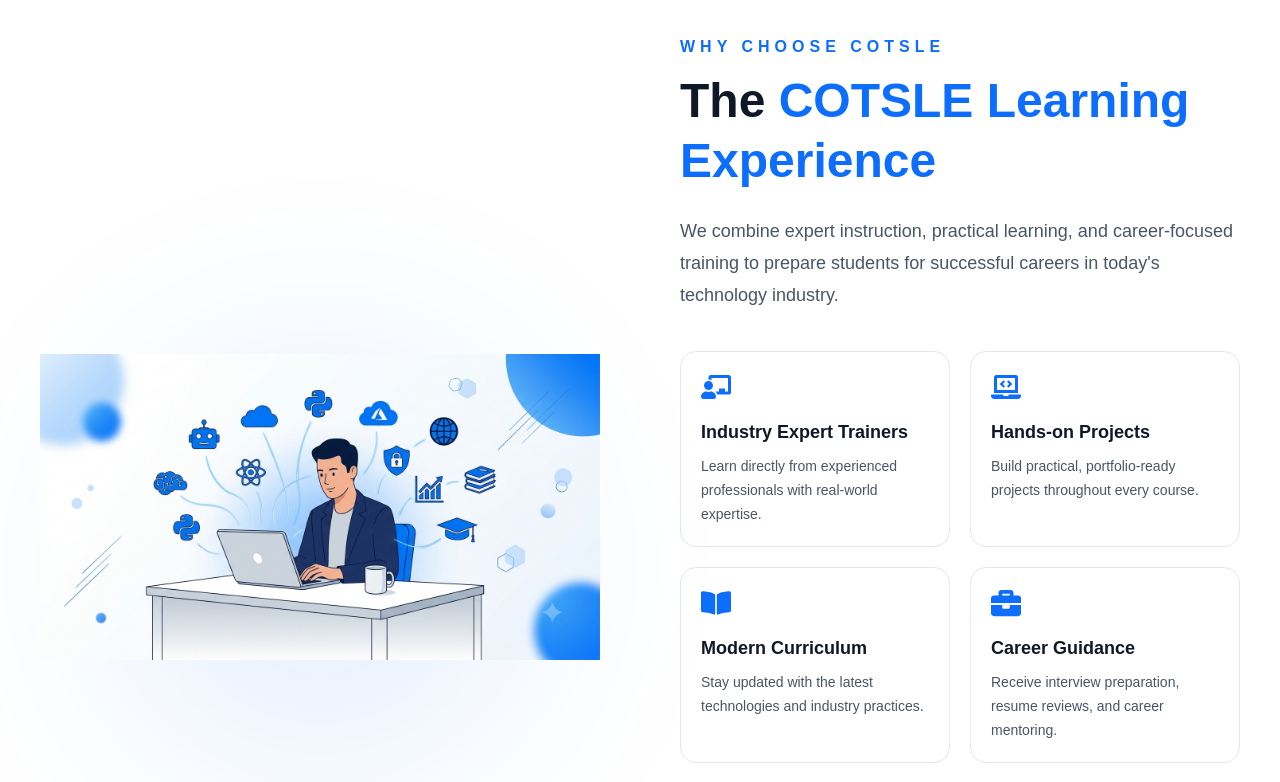
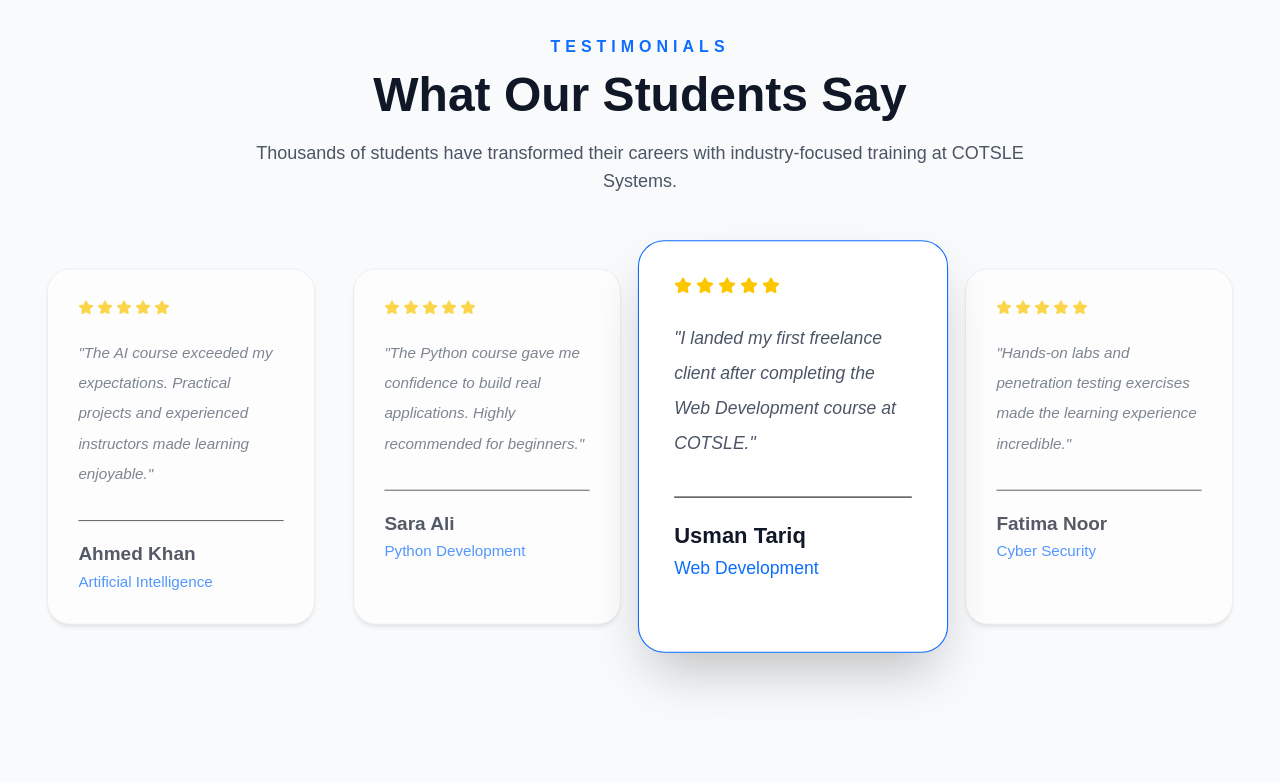
Before and after one commit to emaanfatima312005-wq/cotsle, a Next.js app: page /systems in a window 1280 px wide. Shown: the part 3680-4462 px from the top of the page. Built offline with nearby package versions, Linux system fonts and the light colour scheme.

Commit message:
finalised home page of systems

```diff
--- a/app/systems/page.js
+++ b/app/systems/page.js
@@ -2,7 +2,7 @@
 import About from "../../components/systems/About";
 import Services from "../../components/systems/Services";
 import WhyChoose from "../../components/systems/WhyChoose";
-import LearningExperience from "../../components/systems/LearningExperience";
+import Testimonials from "../../components/systems/Testimonials";
 import Inquiry from "../../components/systems/Inquiry";
 
 export default function Home() {
@@ -12,7 +12,7 @@
         <About />
         <Services />
         <WhyChoose />
-        <LearningExperience />
+        <Testimonials />
         <Inquiry />
       </main>
   );
--- a/components/systems/LearningExperience.jsx
+++ /dev/null
@@ -1,124 +0,0 @@
-import Image from "next/image";
-import {
-  FaChalkboardTeacher,
-  FaLaptopCode,
-  FaBriefcase,
-  FaBookOpen,
-  FaUserGraduate,
-  FaClock,
-} from "react-icons/fa";
-
-export default function LearningExperience() {
-  const features = [
-    {
-      icon: <FaChalkboardTeacher />,
-      title: "Industry Expert Trainers",
-      description:
-        "Learn directly from experienced professionals with real-world expertise.",
-    },
-    {
-      icon: <FaLaptopCode />,
-      title: "Hands-on Projects",
-      description:
-        "Build practical, portfolio-ready projects throughout every course.",
-    },
-    {
-      icon: <FaBookOpen />,
-      title: "Modern Curriculum",
-      description:
-        "Stay updated with the latest technologies and industry practices.",
-    },
-    {
-      icon: <FaBriefcase />,
-      title: "Career Guidance",
-      description:
-        "Receive interview preparation, resume reviews, and career mentoring.",
-    },
-    {
-      icon: <FaUserGraduate />,
-      title: "Placement Assistance",
-      description:
-        "Connect with internships and employment opportunities after training.",
-    },
-    {
-      icon: <FaClock />,
-      title: "Flexible Learning",
-      description:
-        "Study on-campus or online with schedules designed for your convenience.",
-    },
-  ];
-
-  return (
-    <section className="py-24 bg-white">
-      <div className="max-w-7xl mx-auto px-6 lg:px-10">
-
-        <div className="grid lg:grid-cols-2 gap-20 items-center">
-
-          {/* Left Illustration */}
-
-          <div className="relative flex justify-center">
-
-            <div className="absolute w-[420px] h-[420px] rounded-full bg-[#0D6EFD]/10 blur-[100px]" />
-
-            <Image
-              src="/images/learning-experience.png"
-              alt="Learning Experience"
-              width={600}
-              height={600}
-              className="relative z-10 w-full max-w-xl"
-            />
-
-          </div>
-
-          {/* Right Content */}
-
-          <div>
-
-            <p className="uppercase tracking-[5px] text-[#0D6EFD] font-semibold mb-3">
-              Why Choose COTSLE
-            </p>
-
-            <h2 className="text-5xl font-black text-gray-900 leading-tight mb-6">
-              The
-              <span className="text-[#0D6EFD]">
-                {" "}COTSLE Learning Experience
-              </span>
-            </h2>
-
-            <p className="text-lg text-gray-600 leading-8 mb-10">
-              We combine expert instruction, practical learning, and career-focused
-              training to prepare students for successful careers in today's
-              technology industry.
-            </p>
-
-            <div className="grid sm:grid-cols-2 gap-5">
-
-              {features.map((item, index) => (
-                <div
-                  key={index}
-                  className="group rounded-2xl border border-gray-200 p-5 hover:border-[#0D6EFD] hover:shadow-xl transition-all duration-300"
-                >
-                  <div className="text-3xl text-[#0D6EFD] mb-4 group-hover:scale-110 transition">
-                    {item.icon}
-                  </div>
-
-                  <h3 className="font-bold text-lg text-gray-900">
-                    {item.title}
-                  </h3>
-
-                  <p className="mt-2 text-gray-600 text-sm leading-6">
-                    {item.description}
-                  </p>
-                </div>
-              ))}
-
-            </div>
-
-          </div>
-
-        </div>
-
-      </div>
-    </section>
-  );
-}
--- /dev/null
+++ b/components/systems/Testimonials.jsx
@@ -0,0 +1,114 @@
+"use client";
+
+import { useEffect, useState } from "react";
+import { FaStar } from "react-icons/fa";
+
+export default function Testimonials() {
+  const testimonials = [
+    {
+      name: "Ahmed Khan",
+      course: "Artificial Intelligence",
+      review:
+        "The AI course exceeded my expectations. Practical projects and experienced instructors made learning enjoyable.",
+    },
+    {
+      name: "Sara Ali",
+      course: "Python Development",
+      review:
+        "The Python course gave me confidence to build real applications. Highly recommended for beginners.",
+    },
+    {
+      name: "Usman Tariq",
+      course: "Web Development",
+      review:
+        "I landed my first freelance client after completing the Web Development course at COTSLE.",
+    },
+    {
+      name: "Fatima Noor",
+      course: "Cyber Security",
+      review:
+        "Hands-on labs and penetration testing exercises made the learning experience incredible.",
+    },
+  ];
+
+  const [active, setActive] = useState(0);
+
+  useEffect(() => {
+    const timer = setInterval(() => {
+      setActive((prev) => (prev + 1) % testimonials.length);
+    }, 3000);
+
+    return () => clearInterval(timer);
+  }, []);
+
+  return (
+    <section className="py-24 bg-gray-50">
+
+      <div className="max-w-7xl mx-auto px-6 lg:px-10">
+
+        <div className="text-center mb-16">
+
+          <p className="uppercase tracking-[5px] text-[#0D6EFD] font-semibold">
+            Testimonials
+          </p>
+
+          <h2 className="text-5xl font-black text-gray-900 mt-3">
+            What Our Students Say
+          </h2>
+
+          <p className="text-lg text-gray-600 mt-5 max-w-3xl mx-auto">
+            Thousands of students have transformed their careers with
+            industry-focused training at COTSLE Systems.
+          </p>
+
+        </div>
+
+        <div className="grid lg:grid-cols-4 md:grid-cols-2 gap-6">
+
+          {testimonials.map((item, index) => (
+
+            <div
+              key={index}
+              className={`rounded-3xl bg-white p-8 transition-all duration-700 border
+              ${
+                index === active
+                  ? "scale-110 shadow-2xl border-[#0D6EFD] z-10"
+                  : "scale-95 opacity-70 shadow-md border-gray-200"
+              }`}
+            >
+
+              <div className="flex gap-1 text-yellow-400 mb-6">
+
+                {[...Array(5)].map((_, i) => (
+                  <FaStar key={i} />
+                ))}
+
+              </div>
+
+              <p className="text-gray-600 leading-8 italic">
+                "{item.review}"
+              </p>
+
+              <div className="mt-8 border-t pt-5">
+
+                <h3 className="font-bold text-xl text-gray-900">
+                  {item.name}
+                </h3>
+
+                <p className="text-[#0D6EFD] font-medium mt-1">
+                  {item.course}
+                </p>
+
+              </div>
+
+            </div>
+
+          ))}
+
+        </div>
+
+      </div>
+
+    </section>
+  );
+}
```
